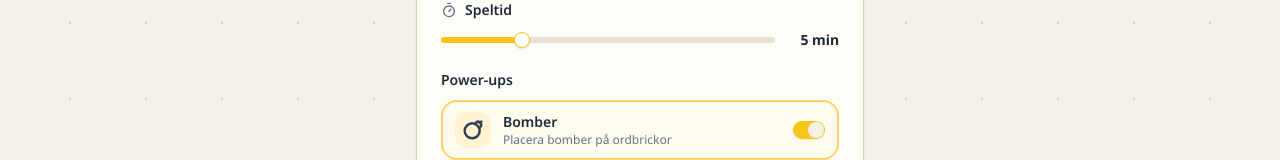
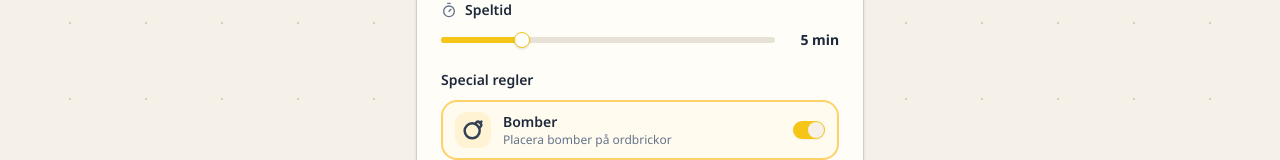
Before and after one commit to Djurson/wordsmash, a Next.js app in the folder client/: page / in a window 1280 px wide. Shown: the part 415-575 px from the top of the page. Built offline with nearby package versions, Linux system fonts and the light colour scheme; no server answers.

Commit message:
Update game-settings.tsx

```diff
--- a/client/components/lobby/game-settings.tsx
+++ b/client/components/lobby/game-settings.tsx
@@ -60,7 +60,7 @@ export function GameSettingsPanel({ settings, onChange, isHost }: GameSettingsPr
       </div>
 
       <div className="flex flex-col gap-2.5">
-        <span className="text-sm font-semibold text-foreground">Power-ups</span>
+        <span className="text-sm font-semibold text-foreground">Special regler</span>
         <div className="flex flex-col gap-2">
           {POWER_UPS.map((powerUp) => {
             const Icon = powerUp.icon;
```
